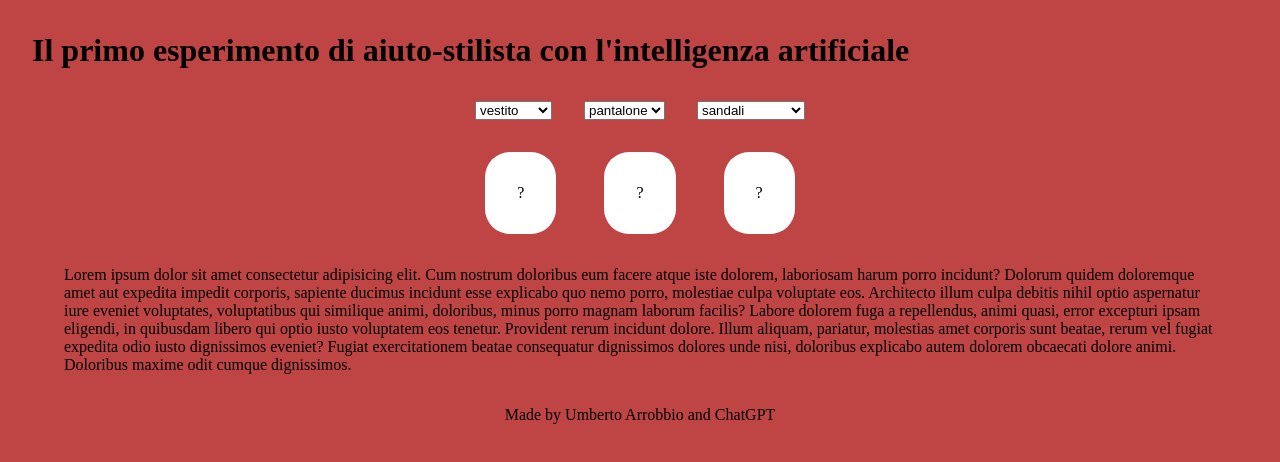
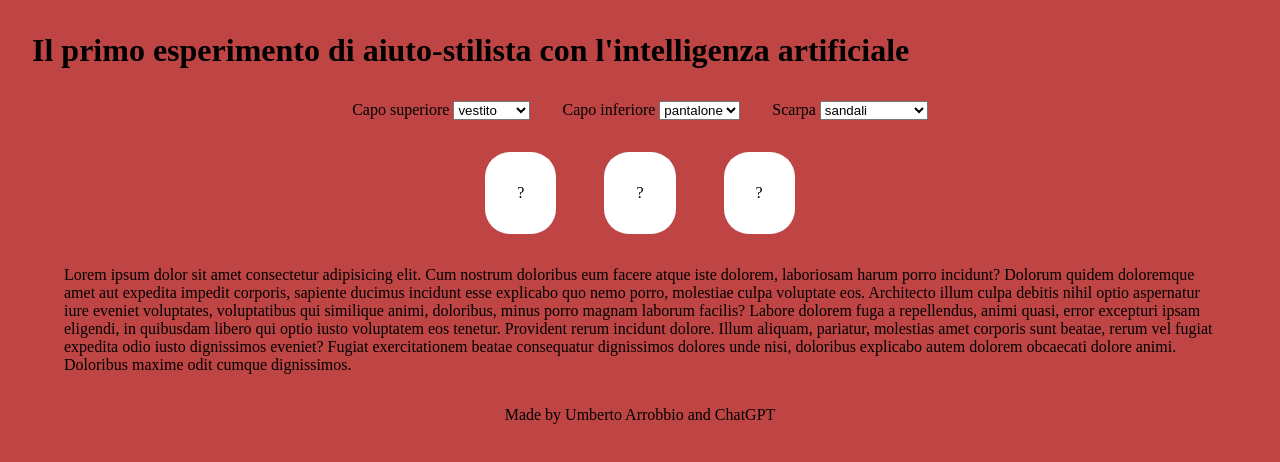
Before and after one commit to ArrobbioUmberto/Sartoria, a plain HTML site: page index.html in a window 1280 px wide. Drawn offline with Linux system fonts and the light colour scheme.

Commit message:
EDIT add random option and select box

```diff
--- a/index.html
+++ b/index.html
@@ -17,24 +17,38 @@
         <div class="row">
           <div class="col_choose">
             <form class="form_choose">
+              <div class="select_box">
+                <label for="superiore"> Capo superiore </label>
                 <select name="superiore" id="superiore">
                   <option value="vestito">vestito</option>
                   <option value="camicia">camicia</option>
                   <option value="maglietta">maglietta</option>
                   <option value="polo">polo</option>
+                  <option value="random">random</option>
                 </select>
+              </div>
+
+              <div class="select_box">
+                <label for="superiore"> Capo inferiore </label>
                 <select name="inferiore" id="inferiore">
                   <option value="pantalone">pantalone</option>
                   <option value="gonna">gonna</option>
                   <option value="shorts">shorts</option>
                   <option value="jeans">jeans</option>
+                  <option value="random">random</option>
                 </select>
+              </div>
+
+              <div class="select_box">
+                <label for="superiore"> Scarpa </label>
                 <select name="scarpe" id="scarpe">
                   <option value="sandali">sandali</option>
                   <option value="sneakers">sneakers</option>
                   <option value="tacchi">tacchi</option>
                   <option value="pelle">scarpa in pelle</option>
+                  <option value="random">random</option>
                 </select>
+              </div>
             </form>
             <div class="col_slot">
               <div class="slot slot_up">?</div>
```
Lines whose indentation alone changed are shown as unchanged.
